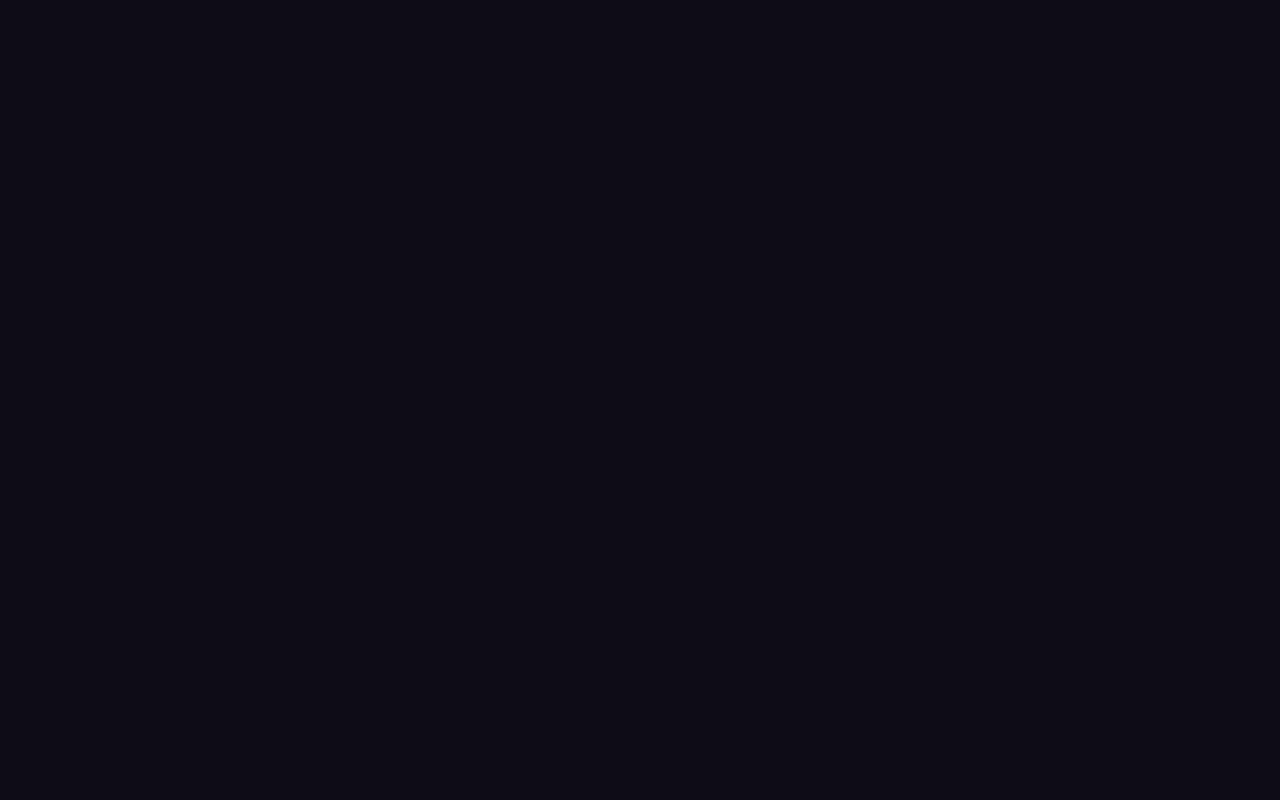
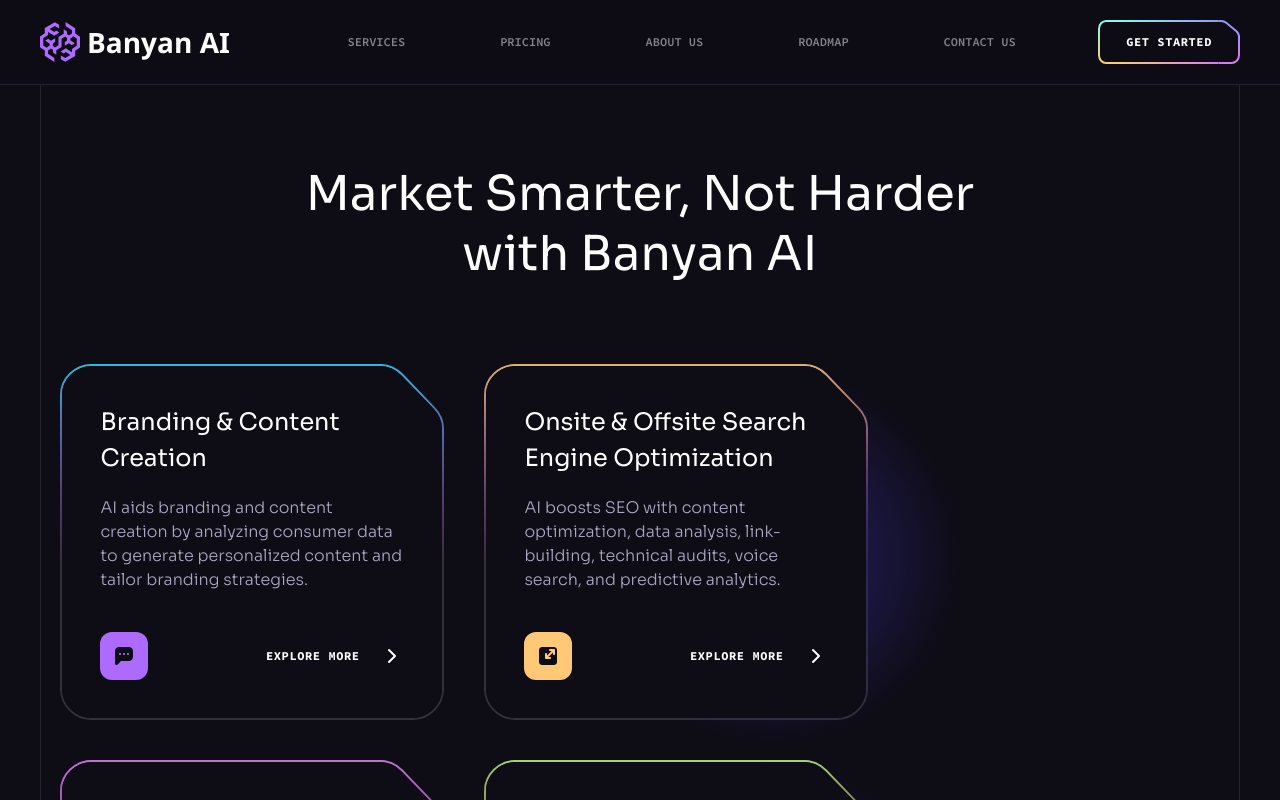
Before and after one commit to dj980907/website, a React (Vite) app in the folder frontend/: page /services in a window 1280 px wide. Before the commit this address had no page. Shown: the top 800 px of the page. Built offline with nearby package versions, Linux system fonts and the light colour scheme.

Commit message:
added aboutPage, Services Page

```diff
--- a/frontend/src/Home.jsx
+++ b/frontend/src/AboutPage.jsx
@@ -1,24 +1,14 @@
 import ButtonGradient from "./assets/svg/ButtonGradient";
 import Benefits from "./components/Benefits";
-import Collaboration from "./components/Collaboration";
 import Footer from "./components/Footer";
 import Header from "./components/Header";
-import Hero from "./components/Hero";
-import Pricing from "./components/Pricing";
-import Roadmap from "./components/Roadmap";
-import Services from "./components/Services";
 
-function Home() {
+function AboutPage() {
   return (
     <>
       <div className="pt-[4.75rem] lg:pt-[5.25rem] overflow-hidden">
         <Header />
-        <Hero />
-        <Services />
         <Benefits />
-        <Collaboration />
-        <Pricing />
-        <Roadmap />
         <Footer />
       </div>
 
@@ -27,4 +17,4 @@
   );
 }
 
-export default Home;
+export default AboutPage;
--- a/frontend/src/App.jsx
+++ b/frontend/src/App.jsx
@@ -2,18 +2,19 @@
 import ReactDOM from "react-dom/client";
 import { BrowserRouter as Router } from "react-router-dom";
 import { Routes, Route } from "react-router-dom";
-import Home from "./Home.jsx";
-import About from "./About.jsx";
+import HomePage from "./HomePage.jsx";
+import AboutPage from "./AboutPage.jsx";
+import ServicesPage from "./ServicesPage.jsx";
 import "./index.css";
 
 ReactDOM.createRoot(document.getElementById("root")).render(
   <React.StrictMode>
     <Router>
       <Routes>
-        <Route index element={<Home />} />
-        <Route path="/home" element={<Home />} />
-        <Route path="/about" element={<About />} />
-        <Route path="/home" element={<Home />} />
+        <Route index element={<HomePage />} />
+        <Route path="/home" element={<HomePage />} />
+        <Route path="/about" element={<AboutPage />} />
+        <Route path="/services" element={<ServicesPage />} />
       </Routes>
       {/* <Home /> */}
     </Router>
--- a/frontend/src/About.jsx
+++ b/frontend/src/HomePage.jsx
@@ -1,24 +1,18 @@
 import ButtonGradient from "./assets/svg/ButtonGradient";
-import Benefits from "./components/Benefits";
-// import Collaboration from "./components/Collaboration";
+import Collaboration from "./components/Collaboration";
 import Footer from "./components/Footer";
 import Header from "./components/Header";
 import Hero from "./components/Hero";
-import Pricing from "./components/Pricing";
 import Roadmap from "./components/Roadmap";
-import Services from "./components/Services";
 
-function About() {
+function HomePage() {
   return (
     <>
       <div className="pt-[4.75rem] lg:pt-[5.25rem] overflow-hidden">
         <Header />
-        {/* <Hero /> */}
-        {/* <Benefits /> */}
-        {/* <Collaboration /> */}
-        <Services />
-        <Pricing />
-        {/* <Roadmap /> */}
+        <Hero />
+        <Collaboration />
+        <Roadmap />
         <Footer />
       </div>
 
@@ -27,4 +21,4 @@
   );
 }
 
-export default About;
+export default HomePage;
--- /dev/null
+++ b/frontend/src/ServicesPage.jsx
@@ -0,0 +1,20 @@
+import ButtonGradient from "./assets/svg/ButtonGradient";
+import Footer from "./components/Footer";
+import Header from "./components/Header";
+import Services from "./components/Services";
+
+function ServicesPage() {
+  return (
+    <>
+      <div className="pt-[4.75rem] lg:pt-[5.25rem] overflow-hidden">
+        <Header />
+        <Services />
+        <Footer />
+      </div>
+
+      <ButtonGradient />
+    </>
+  );
+}
+
+export default ServicesPage;
--- a/frontend/src/assets/svg/ClipPath.jsx
+++ b/frontend/src/assets/svg/ClipPath.jsx
@@ -1,7 +1,7 @@
 const ClipPath = () => {
   return (
     <svg className="block" width={0} height={0}>
-      <clipPath id="services" clipPathUnits="objectBoundingBox">
+      <clipPath id="benefits" clipPathUnits="objectBoundingBox">
         <path d="M0.079,0 h0.756 a0.079,0.083,0,0,1,0.058,0.026 l0.086,0.096 A0.079,0.083,0,0,1,1,0.179 V0.917 c0,0.046,-0.035,0.083,-0.079,0.083 H0.079 c-0.044,0,-0.079,-0.037,-0.079,-0.083 V0.083 C0,0.037,0.035,0,0.079,0" />
       </clipPath>
     </svg>
--- a/frontend/src/components/Benefits.jsx
+++ b/frontend/src/components/Benefits.jsx
@@ -13,7 +13,7 @@
 
 const Benefits = () => {
   return (
-    <Section id="how-to-use">
+    <Section id="about">
       <div className="container">
         <Heading
           title="AI Marketing Firm Made For Marketers."
@@ -26,16 +26,16 @@
               <img
                 className="w-full h-full object-cover md:object-right"
                 width={800}
-                alt="Smartest AI"
+                alt="Marketing AI"
                 height={730}
                 src={benefit1}
               />
             </div>
 
             <div className="relative z-1 max-w-[17rem] ml-auto">
-              <h4 className="h4 mb-4">Smartest AI</h4>
+              <h4 className="h4 mb-4">Marketing AI</h4>
               <p className="body-2 mb-[3rem] text-n-3">
-                Banyan unlocks the potential of AI-powered applications
+                Banyan AI unlocks the potential of AI-powered marketing
               </p>
               <ul className="body-2">
                 {BanyanServices.map((item, index) => (
@@ -66,10 +66,10 @@
               </div>
 
               <div className="absolute inset-0 flex flex-col justify-end p-8 bg-gradient-to-b from-n-8/0 to-n-8/90 lg:p-15">
-                <h4 className="h4 mb-4">Photo editing</h4>
+                <h4 className="h4 mb-4">Website Creation</h4>
                 <p className="body-2 mb-[3rem] text-n-3">
-                  Automatically enhance your photos using our AI app&apos;s
-                  photo editing feature. Try it now!
+                  Enhance your website with our team of experts and AI generated
+                  contents. Try it now!
                 </p>
               </div>
 
--- a/frontend/src/components/Services.jsx
+++ b/frontend/src/components/Services.jsx
@@ -7,7 +7,7 @@
 
 const Services = () => {
   return (
-    <Section id="features">
+    <Section id="services">
       <div className="container relative z-2">
         <Heading
           className="md:max-w-md lg:max-w-2xl"
@@ -50,7 +50,7 @@
 
               <div
                 className="absolute inset-0.5 bg-n-8"
-                style={{ clipPath: "url(#services)" }}
+                style={{ clipPath: "url(#benefits)" }}
               >
                 <div className="absolute inset-0 opacity-0 transition-opacity hover:opacity-10">
                   {item.imageUrl && (
--- a/frontend/src/components/design/Benefits.jsx
+++ b/frontend/src/components/design/Benefits.jsx
@@ -18,7 +18,7 @@
 export const PhotoChatMessage = () => {
   return (
     <div className="absolute top-8 right-8 max-w-[17.5rem] py-6 px-8 bg-black rounded-t-xl rounded-bl-xl font-code text-base lg:top-16 lg:right-[8.75rem] lg:max-w-[17.5rem]">
-      Hey Brainwave, enhance this photo
+      Hey Banyan, enhance my website so that people can find me better!
       <ChatBubbleWing className="absolute left-full bottom-0" />
     </div>
   );
@@ -27,7 +27,7 @@
 export const VideoChatMessage = () => {
   return (
     <div className="absolute top-8 left-[3.125rem] w-full max-w-[14rem] pt-2.5 pr-2.5 pb-7 pl-5 bg-n-6 rounded-t-xl rounded-br-xl font-code text-base md:max-w-[17.5rem]">
-      Video generated!
+      Content generated!
       <div className="absolute left-5 -bottom-[1.125rem] flex items-center justify-center w-[2.25rem] h-[2.25rem] bg-color-1 rounded-[0.75rem]">
         <img src={BanyanWhiteSymbol} width={26} height={26} alt="Banyan" />
       </div>
--- a/frontend/src/constants/index.js
+++ b/frontend/src/constants/index.js
@@ -47,7 +47,7 @@
   {
     id: "0",
     title: "Services",
-    url: "#features",
+    url: "/services",
   },
   {
     id: "1",
@@ -56,8 +56,8 @@
   },
   {
     id: "2",
-    title: "How to use",
-    url: "#how-to-use",
+    title: "About Us",
+    url: "/about",
   },
   {
     id: "3",
@@ -103,9 +103,10 @@
 ];
 
 export const BanyanServices = [
-  "Photo generating",
-  "Photo enhance",
-  "Seamless Integration",
+  "Brand & Content Creation",
+  "Onsite & Offsite SEO",
+  "Newsletter Genernation",
+  "Customer Outreach",
 ];
 
 export const BanyanServicesIcons = [
```
